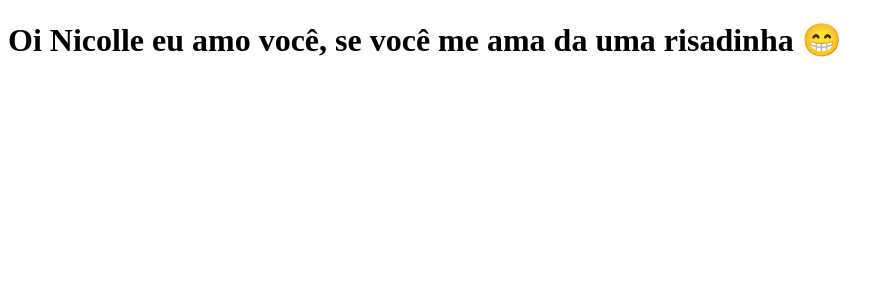
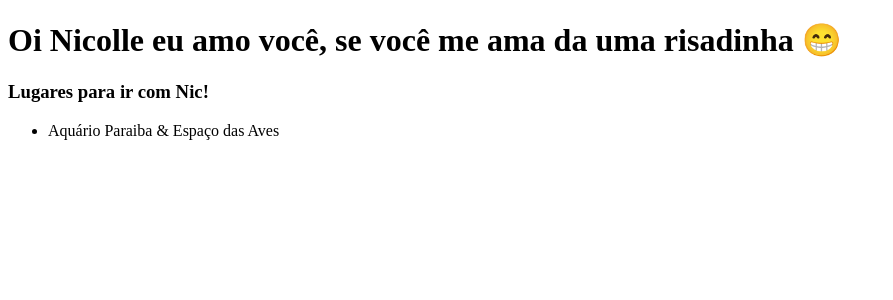
Before and after one commit to IgorLeandroMedeiros/clone-tabnews, a Next.js app: page / in a window 1280 px wide. Shown: the top 300 px of the page, without its empty margins (0-893 px from the left). Built offline with nearby package versions, Linux system fonts and the light colour scheme.

Commit message:
lista de locais para ir com Nic!

```diff
--- a/pages/index.js
+++ b/pages/index.js
@@ -2,6 +2,10 @@ function Home() {
   return (
     <>
       <h1>Oi Nicolle eu amo você, se você me ama da uma risadinha 😁</h1>
+      <h3>Lugares para ir com Nic!</h3>
+      <ul>
+        <li>Aquário Paraiba & Espaço das Aves</li>
+      </ul>
     </>
   );
 }
```
